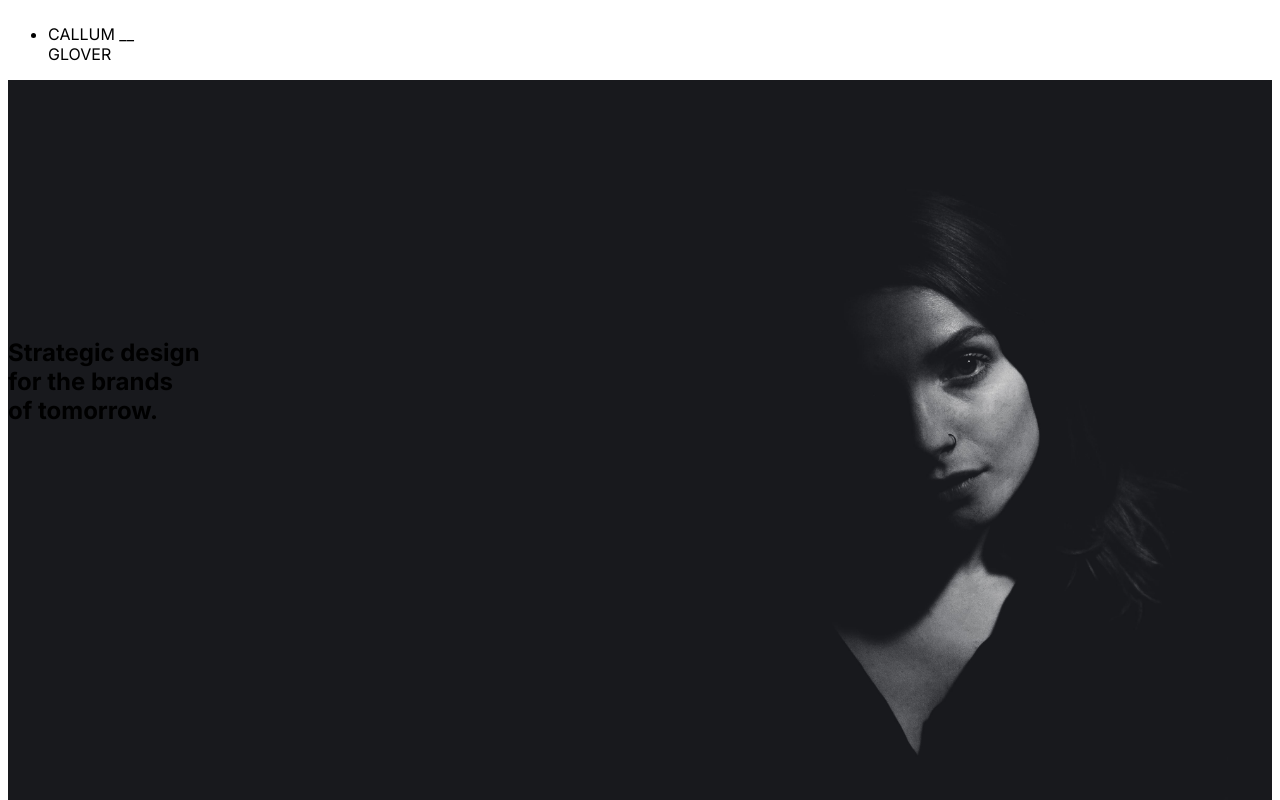
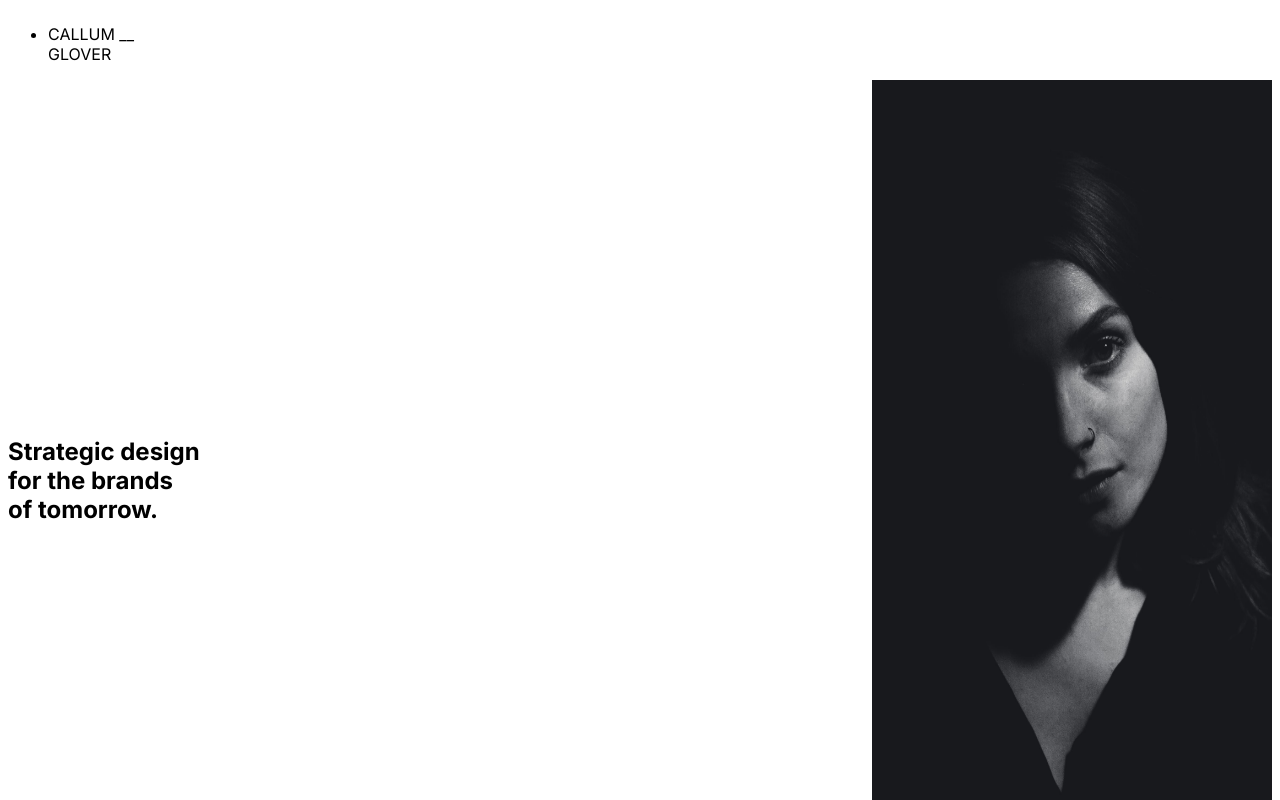
Before and after one commit to alilotfidev/personal-website-template, a Next.js app: page / in a window 1280 px wide. Shown: the top 800 px of the page. Built offline with nearby package versions, Linux system fonts and the light colour scheme.

Commit message:
image bug fixed

```diff
--- a/app/globals.css
+++ b/app/globals.css
@@ -44,8 +44,3 @@
   height: 2px;
   transition: all 0.3s ease-in-out;
 }
-
-/* bg image */
-.hero-background-image {
-  background-image: url("/background.jpg");
-}
--- a/components/HeroImage.js
+++ b/components/HeroImage.js
@@ -1,13 +1,16 @@
+import Image from "next/image";
+import BackgroundImage from "@/public/background.jpg";
 export default function HeroImage() {
   return (
-    <section className="hero-background-image relative min-h-screen bg-cover bg-center px-10 py-8 text-white">
-      <h2 className="hero-section-text absolute top-1/3 ml-12 -translate-y-1/3 text-4xl font-bold leading-tight md:text-5xl lg:text-6xl">
+    <section className="hero-background-image relative flex min-h-screen items-center justify-between px-10 py-8 text-white">
+      <h2 className="hero-section-text text-3xl font-bold leading-tight md:text-5xl lg:text-6xl">
         Strategic design
         <br />
         for the brands
         <br />
         of tomorrow.
       </h2>
+      <Image src={BackgroundImage} alt="" width={400} height={800} />
     </section>
   );
 }
```
Also changed, not shown: public/background.jpg.
